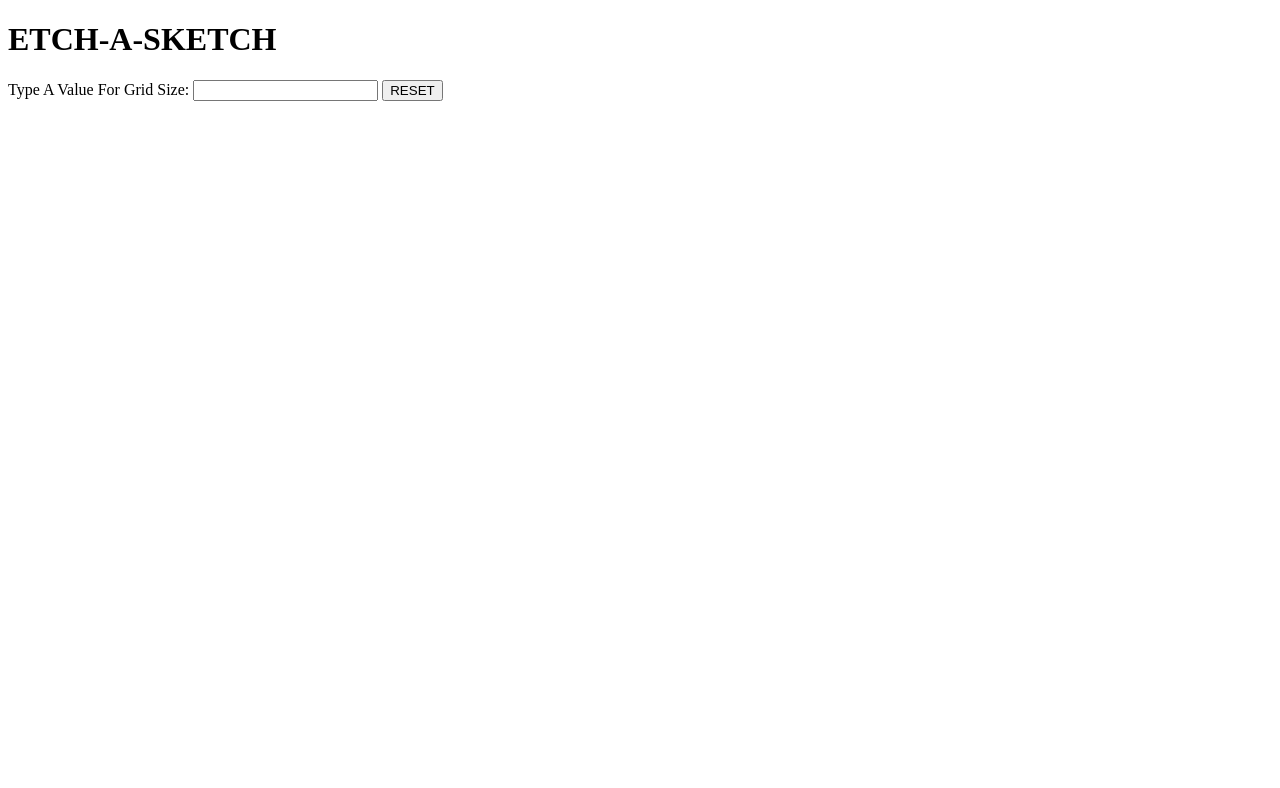
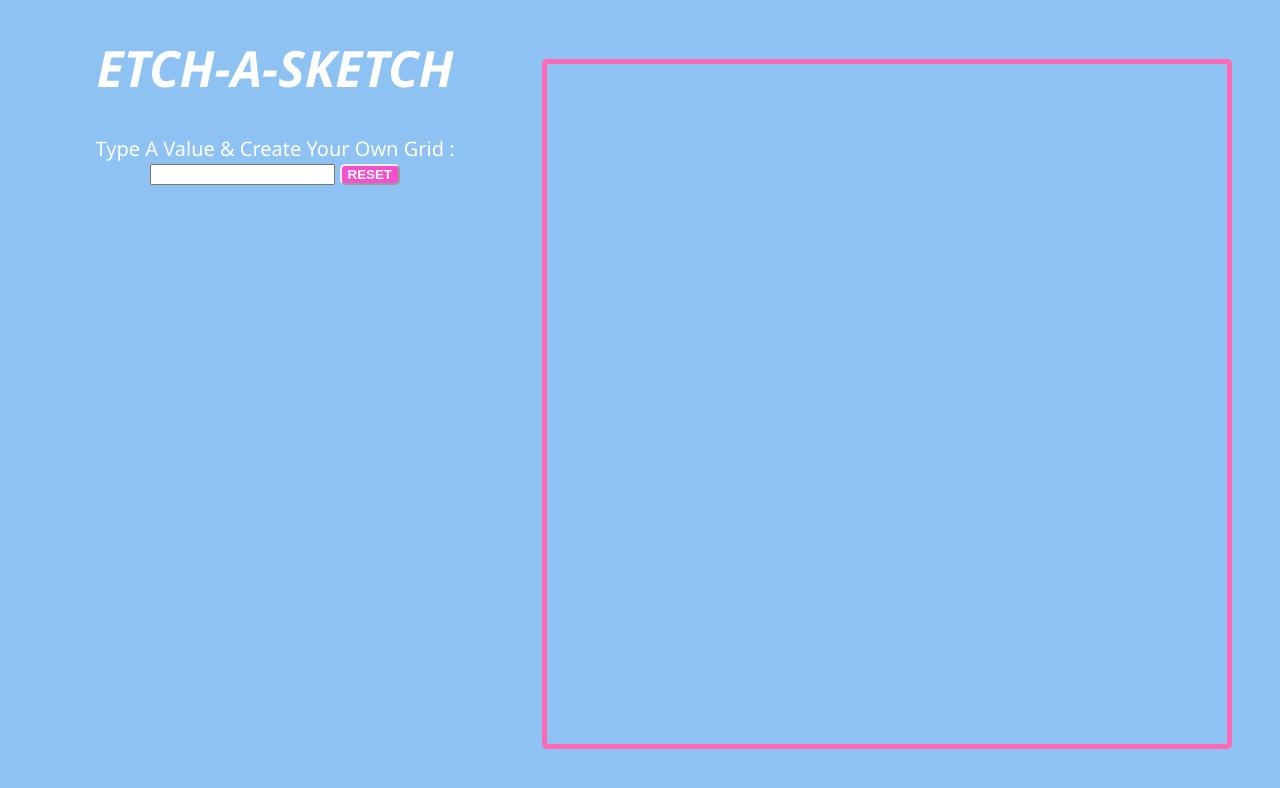
Before and after one commit to mariabarkouzou/FrontEndCourseExercises, a plain HTML site: page Etch-a-Sketch/index.html in a window 1280 px wide. Drawn offline with Linux system fonts and the light colour scheme.

Commit message:
Changed index.html and build style.css

```diff
--- a/Etch-a-Sketch/index.html
+++ b/Etch-a-Sketch/index.html
@@ -16,7 +16,7 @@
 
 <div class = "page">
 <h1>ETCH-A-SKETCH</h1>
-<label for ="quantity">Type A Value For Grid Size:</label>
+<label for ="quantity">Type A Value & Create Your Own Grid :</label>
 <input type="number" id="quantity" name="quantity"/>
 <button class ="reset">RESET</button>
 </div>
--- a/Etch-a-Sketch/style.css
+++ b/Etch-a-Sketch/style.css
@@ -0,0 +1,54 @@
+html{
+    text-align:center;
+    font-family:'Segoe UI', Tahoma, Geneva, Verdana, sans-serif;
+    background-color: rgb(142, 194, 243);
+    color:white;
+}
+
+label{
+     font-size: 20px;
+}
+
+h1{
+  font-size: 50px;
+  font-style:italic;
+}
+
+.reset{
+   font-weight:bold;
+   background-color: rgb(243, 79, 207);
+   color:white;
+   border-color: rgb(235, 241, 241);
+   border-radius: 5px;
+   width: 60px;
+}
+
+.right{
+    float:right;
+}
+
+.left {
+    display: inline-block;
+  }
+
+  .square {
+    background-color: white;
+    border: 1px solid hotpink;
+  }
+
+  .color {
+    background-color: rgb(71, 71, 71);
+    border: 1px solid hotpink;
+  }
+
+  .container {
+    margin-top: 25px;
+    margin-right: 40px;
+    display: inline-grid;
+    grid-template-columns: repeat(16, 2fr);
+    grid-template-rows: repeat(16, 2fr);
+    border: 5px solid hotpink;
+    border-radius: 5px;
+    height: 680px;
+    width: 680px;
+  }
```
